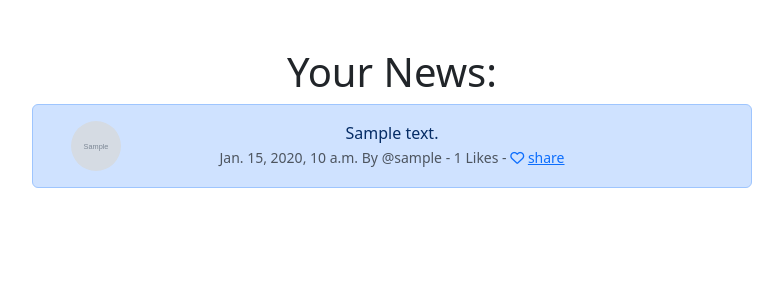
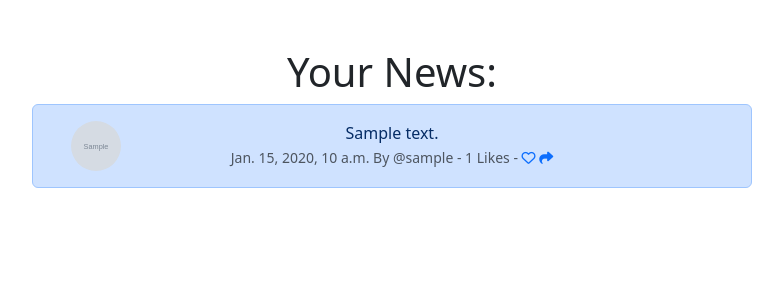
Before and after one commit to sacarr98/NewsStories, a Django app: page / in a window 1280 px wide. Shown: the part 56-356 px from the top of the page, without its empty margins (62-845 px from the left). Run offline with Django 5.2, Linux system fonts and the light colour scheme; tables that the repository leaves empty hold one stand-in row (values such as "Sample post"); grey boxes marked "Sample" are stand-in pictures; some libraries are stand-ins or nearby versions.

Commit message:
replace share text with font awesome icon

```diff
--- a/yournews/templates/home.html
+++ b/yournews/templates/home.html
@@ -28,7 +28,7 @@
                                 {% else %}
                                 <a href="{% url 'news_like' newspost.id %}"><i class="fa fa-heart-o"></i></a>
                                 {% endif %}
-                                <a href="{% url 'news_display' newspost.id %}">share</a>
+                                <a href="{% url 'news_display' newspost.id %}"><i class="fa-solid fa-share"></i></a>
                                 </small>
                             </div>
                         </div>
--- a/yournews/templates/news_display.html
+++ b/yournews/templates/news_display.html
@@ -5,7 +5,6 @@
 <div class = "container text-center">
     <div class = "row">
         <div class = "col-8">
-            <h1>Your News:</h1>
                 <div class="alert alert-primary" role="alert">
                     <div class="containter">
                         <div class="row">
```
